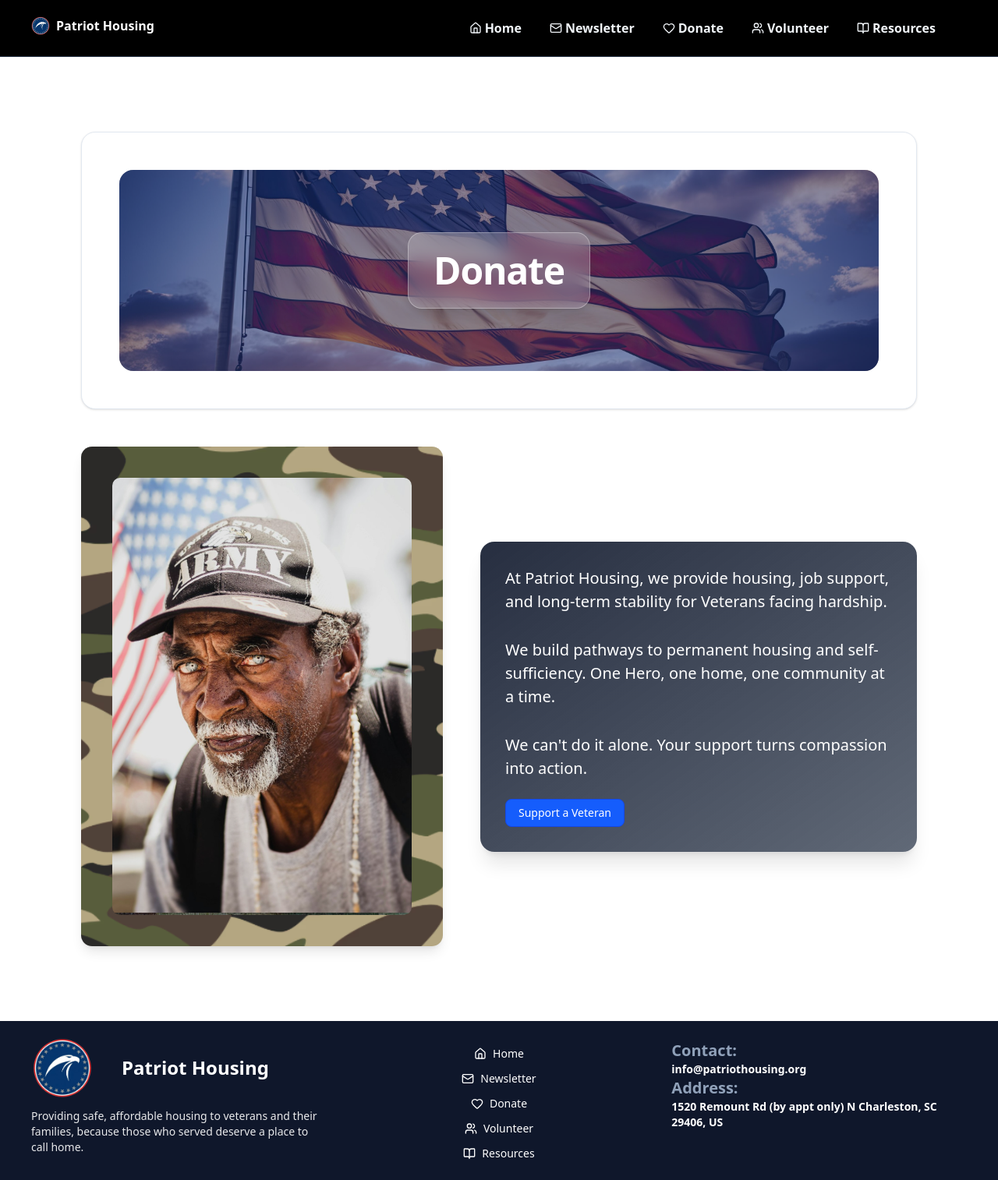
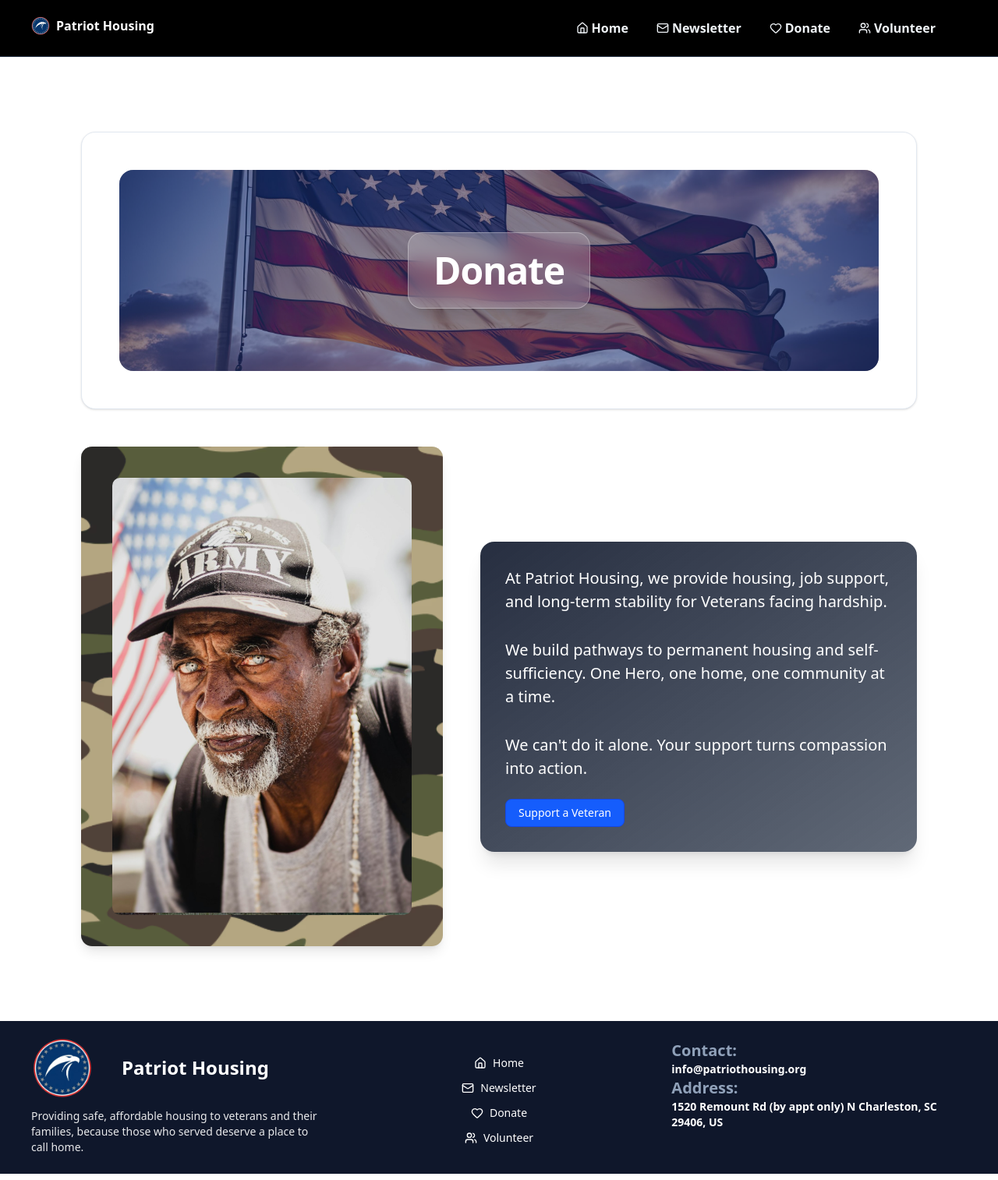
Before and after one commit to ktp-usc/patriot-housing, a Next.js app: page /donate in a window 1280 px wide. Shown: the whole page at 78% size. Built offline with nearby package versions, Linux system fonts and the light colour scheme.

Commit message:
Remove resources from header and footer

```diff
--- a/components/footer.tsx
+++ b/components/footer.tsx
@@ -1,7 +1,7 @@
 import Image from "next/image";
 import Logo from "@/components/images/PatriotHousingLogo.png"
 import Link from "next/link";
-import { BookOpen, Heart, Home, Mail, Users } from "lucide-react";
+import { Heart, Home, Mail, Users } from "lucide-react";
 export default function Footer() {
   return (
     <footer className="border-slate-200 bg-slate-900">
@@ -30,8 +30,6 @@ export default function Footer() {
             <Heart size={16} />Donate</Link>
           <Link href="/volunteer" className="inline-flex items-center gap-2 px-2 hover:text-blue-400 transition">
             <Users size={16} />Volunteer</Link>
-          <Link href="/resources" className="inline-flex items-center gap-2 px-2 hover:text-blue-400 transition">
-            <BookOpen size={16} />Resources</Link>
         </section>
         <section className="text-1xl font-bold text-slate-400">
           <p className="text-xl font-bold text-slate-400">
--- a/components/header.tsx
+++ b/components/header.tsx
@@ -1,7 +1,7 @@
 import Link from "next/link";
 import Image from "next/image";
 import Logo from "@/components/images/PatriotHousingLogo.png"
-import { House, Users, Heart, Mail, BookOpen,} from "lucide-react";
+import { House, Users, Heart, Mail } from "lucide-react";
 
 export default function Header() {
   return (
@@ -16,7 +16,6 @@ export default function Header() {
             <Link href="/newsletter" className="inline-flex items-center gap-1 px-2 hover:underline hover:decoration-red-600 hover:underline-offset-6 decoration-3"><Mail className="size-4" />Newsletter</Link>
             <Link href="/donate" className="inline-flex items-center gap-1 px-2 hover:underline hover:decoration-red-600 hover:underline-offset-6 decoration-3"><Heart className="size-4" />Donate</Link>
             <Link href="/volunteer" className="inline-flex items-center gap-1 px-2 hover:underline hover:decoration-red-600 hover:underline-offset-6 decoration-3"><Users className="size-4" />Volunteer</Link>
-            <Link href="/resources" className="inline-flex items-center gap-1 px-2 hover:underline hover:decoration-red-600 hover:underline-offset-6 decoration-3"><BookOpen className="size-4" />Resources</Link>
           </div>
         </nav>
       </div>
```
